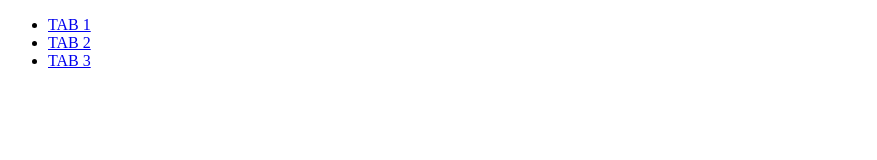
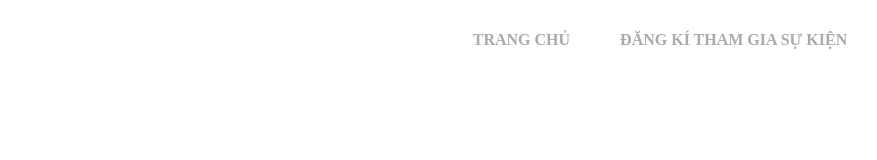
Before and after one commit to chuyen-mon-vietcode/vietcode-website, a Gatsby site: page /test in a window 1280 px wide. Shown: the whole page, without its empty margins (0-877 px from the left). Built offline with nearby package versions, Linux system fonts and the light colour scheme; Gatsby itself is replaced by a stand-in of ours.

Commit message:
make navbar more beautiful (hope there isn't any conflict)

```diff
--- /dev/null
+++ b/src/components/index.css
@@ -0,0 +1,64 @@
+/*
+  section {
+    height: 100vh;
+  } */
+
+  nav {
+    width: 80%;
+    margin: 0 auto;
+  }
+   nav ul {
+    list-style: none;
+    text-align: center;
+  }
+   nav ul li {
+    display: inline-block;
+  }
+  nav ul li a {
+    display: block;
+    padding: 15px;
+    text-decoration: none;
+    color: #aaa;
+    font-weight: 800;
+    text-transform: uppercase;
+    margin: 0 10px;
+  }
+   nav ul li a,
+  nav ul li a:after,
+  nav ul li a:before {
+    transition: all .5s;
+  }
+  nav ul li a:hover {
+    color: #555;
+  }
+
+  /* SHIFT */
+  nav.shift ul li a {
+    position:relative;
+    z-index: 1;
+  }
+  nav.shift ul li a:hover {
+    color: #91640F;
+  }
+  nav.shift ul li a:after {
+    display: block;
+    position: absolute;
+    top: 0;
+    left: 0;
+    bottom: 0;
+    right: 0;
+    margin: auto;
+    width: 100%;
+    height: 1px;
+    content: '.';
+    color: transparent;
+    background: #F1C40F;
+    visibility: none;
+    opacity: 0;
+    z-index: -1;
+  }
+  nav.shift ul li a:hover:after {
+    opacity: 1;
+    visibility: visible;
+    height: 100%;
+  }
--- a/src/components/navbar.js
+++ b/src/components/navbar.js
@@ -1,13 +1,12 @@
 import React from "react";
-import classnames from "classnames";
-import { Link } from 'gatsby';
-// reactstrap components
-
-import {
-  NavItem,
-  NavLink,
-  Nav
-} from "reactstrap";
+// import classnames from "classnames";
+// import { Link } from 'gatsby';
+import "./index.css";
+// import {
+//   NavItem,
+//   NavLink,
+//   Nav
+// } from "reactstrap";
 
 class Navbar extends React.Component {
   constructor(props) {
@@ -25,44 +24,52 @@ class Navbar extends React.Component {
   };
   render() {
     return (
-      <Nav
-      className="nav-tabs-primary justify-content-center"
-      tabs
-    >
-      <NavItem>
-        <NavLink
-          className={classnames({
-            active: this.state.tabs === 1
-          })}
-          onClick={e => this.toggleTabs(e, "tabs", 1)}
-          href="#pablo"
-        >
-          TAB 1
-        </NavLink>
-      </NavItem>
-      <NavItem>
-        <NavLink
-          className={classnames({
-            active: this.state.tabs === 2
-          })}
-          onClick={e => this.toggleTabs(e, "tabs", 2)}
-          href="#pablo"
-        >
-          TAB 2
-        </NavLink>
-      </NavItem>
-      <NavItem>
-        <NavLink
-          className={classnames({
-            active: this.state.tabs === 3
-          })}
-          onClick={e => this.toggleTabs(e, "tabs", 3)}
-          href="#pablo"
-        >
-        TAB 3
-        </NavLink>
-      </NavItem>
-    </Nav>
+      <section>
+      <nav className="shift">
+      <ul>
+        <li><a href="/">Trang chủ</a></li>
+        <li><a href="/register">Đăng kí tham gia sự kiện</a></li>
+      </ul>
+    </nav>
+    </section>
+    //   <Nav
+    //   className="nav-tabs-primary justify-content-center"
+    //   tabs
+    // >
+    //   <NavItem>
+    //     <NavLink
+    //       className={classnames({
+    //         active: this.state.tabs === 1
+    //       })}
+    //       onClick={e => this.toggleTabs(e, "tabs", 1)}
+    //       href="#pablo"
+    //     >
+    //       TAB 1
+    //     </NavLink>
+    //   </NavItem>
+    //   <NavItem>
+    //     <NavLink
+    //       className={classnames({
+    //         active: this.state.tabs === 2
+    //       })}
+    //       onClick={e => this.toggleTabs(e, "tabs", 2)}
+    //       href="#pablo"
+    //     >
+    //       TAB 2
+    //     </NavLink>
+    //   </NavItem>
+    //   <NavItem>
+    //     <NavLink
+    //       className={classnames({
+    //         active: this.state.tabs === 3
+    //       })}
+    //       onClick={e => this.toggleTabs(e, "tabs", 3)}
+    //       href="#pablo"
+    //     >
+    //     TAB 3
+    //     </NavLink>
+    //   </NavItem>
+    // </Nav>
     );
   }
 }
```
Also changed, not shown: src/components/register_form.js (+16 -16 lines), src/pages/index.js (+3 -18 lines).
